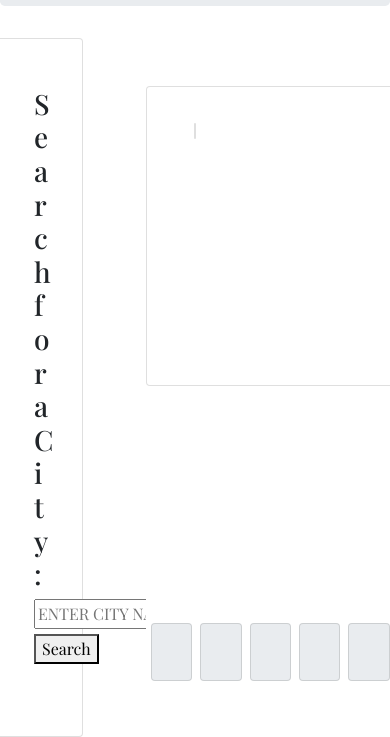
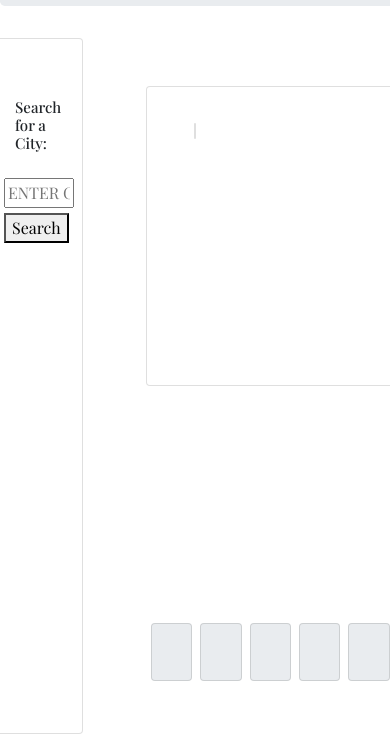
Before and after one commit to Gary-Bergman/Weather-Dashboard, a plain HTML site: page index.html in a window 390 px wide. Shown: the part 231-968 px from the top of the page. Drawn offline with nearby package versions, Linux system fonts and the light colour scheme.

Commit message:
Added media query for mobile responsiveness

```diff
--- a/index.html
+++ b/index.html
@@ -20,9 +20,11 @@
         <section class="col-lg-1"></section>
         <!-- Sidebar/city search -->
         <section class="card p-5 col-2">
-            <h3>Search for a City:</h3>
+            <div class="card nameCard">
+                <h3 class="searchName">Search for a City:</h3>
+            </div>
             <form class="form" action="action_page.php">
-                <input type="text" class="inputBox justify-content-center" placeholder="ENTER CITY NAME" name="search">
+                <input type="text" class="inputBox justify-content-center" placeholder="ENTER CITY NAME" name="search" id="searchForm">
                 <button type="button" id="searchBtn">Search</button>
             </form>
             <br>
--- a/script.js
+++ b/script.js
@@ -136,7 +136,7 @@ function ajaxCallToday() {
 
         // Weather Icons
         var iconNum = weatherData.weather[0].icon;
-        icons = "http://openweathermap.org/img/wn/" + iconNum + ".png";
+        icons = "https://openweathermap.org/img/wn/" + iconNum + ".png";
         var imageTag = $("<img>").attr("src", icons);
         $(".icon").append(imageTag);
 
@@ -195,7 +195,7 @@ function ajaxCall5() {
 
         // Weather Icons
         var iconNum = weatherData.list[4].weather[0].icon;
-        var icons = "http://openweathermap.org/img/wn/" + iconNum + ".png"
+        var icons = "https://openweathermap.org/img/wn/" + iconNum + ".png"
         var imageTag = $("<img>").attr("src", icons);
         $("#icon1").append(imageTag);
 
@@ -213,7 +213,7 @@ function ajaxCall5() {
 
         // Weather Icons
         var iconNum = weatherData.list[12].weather[0].icon;
-        var icons = "http://openweathermap.org/img/wn/" + iconNum + ".png"
+        var icons = "https://openweathermap.org/img/wn/" + iconNum + ".png"
         var imageTag = $("<img>").attr("src", icons);
         $("#icon2").append(imageTag);
 
@@ -231,7 +231,7 @@ function ajaxCall5() {
 
         // Weather Icons
         var iconNum = weatherData.list[20].weather[0].icon;
-        var icons = "http://openweathermap.org/img/wn/" + iconNum + ".png"
+        var icons = "https://openweathermap.org/img/wn/" + iconNum + ".png"
         var imageTag = $("<img>").attr("src", icons);
         $("#icon3").append(imageTag);
 
@@ -249,7 +249,7 @@ function ajaxCall5() {
 
         // Weather Icons
         var iconNum = weatherData.list[28].weather[0].icon;
-        var icons = "http://openweathermap.org/img/wn/" + iconNum + ".png"
+        var icons = "https://openweathermap.org/img/wn/" + iconNum + ".png"
         var imageTag = $("<img>").attr("src", icons);
         $("#icon4").append(imageTag);
 
@@ -267,7 +267,7 @@ function ajaxCall5() {
 
         // Weather Icons
         var iconNum = weatherData.list[36].weather[0].icon;
-        var icons = "http://openweathermap.org/img/wn/" + iconNum + ".png"
+        var icons = "https://openweathermap.org/img/wn/" + iconNum + ".png"
         var imageTag = $("<img>").attr("src", icons);
         $("#icon5").append(imageTag);
 
--- a/style.css
+++ b/style.css
@@ -47,3 +47,85 @@ button {
 .sev {
     background-color: red;
 }
+
+.nameCard {
+    border: 1px solid transparent;
+    max-height: 76px !important;
+    margin-bottom: 50px;
+    margin-top: 10px;
+    margin-right: -20px !important;
+    margin-left: -20px !important;
+    padding: 0px !important
+}
+
+
+#searchBtn {
+    margin-left: -10px !important;
+}
+
+#searchForm {
+    margin-left: -10px !important;
+    max-width: unset;
+}
+
+
+@media only screen and (max-width: 800px) {
+    .searchName {
+      font-size: 18px;
+    }
+    .nameCard {
+        margin-bottom: 20px;
+        margin-top: 10px;
+        margin-right: -38px !important;
+        margin-left: -20px !important;
+        padding: 0px !important
+    }
+
+  }
+
+@media only screen and (max-width: 400px) {
+    .searchName {
+        font-size: 15px;
+      }
+    }
+
+
+
+
+@media only screen and (max-width: 1300px) {
+    #searchBtn {
+        margin-left: -20px !important;
+    }
+
+    #searchForm {
+        margin-left: -20px !important;
+        max-width: 175px;
+    }
+
+    .jumbotron {
+        width: 103%;
+    }
+}
+
+@media only screen and (max-width: 1000px) {
+    #searchBtn {
+        margin-left: -20px !important;
+    }
+
+    #searchForm {
+        margin-left: -20px !important;
+        max-width: 100px;
+    }
+}
+
+@media only screen and (max-width: 750px) {
+    #searchBtn {
+        margin-left: -30px !important;
+    }
+
+    #searchForm {
+        margin-left: -30px !important;
+        max-width: 70px;
+        margin-top: -40px !important;
+    }
+ }
```
